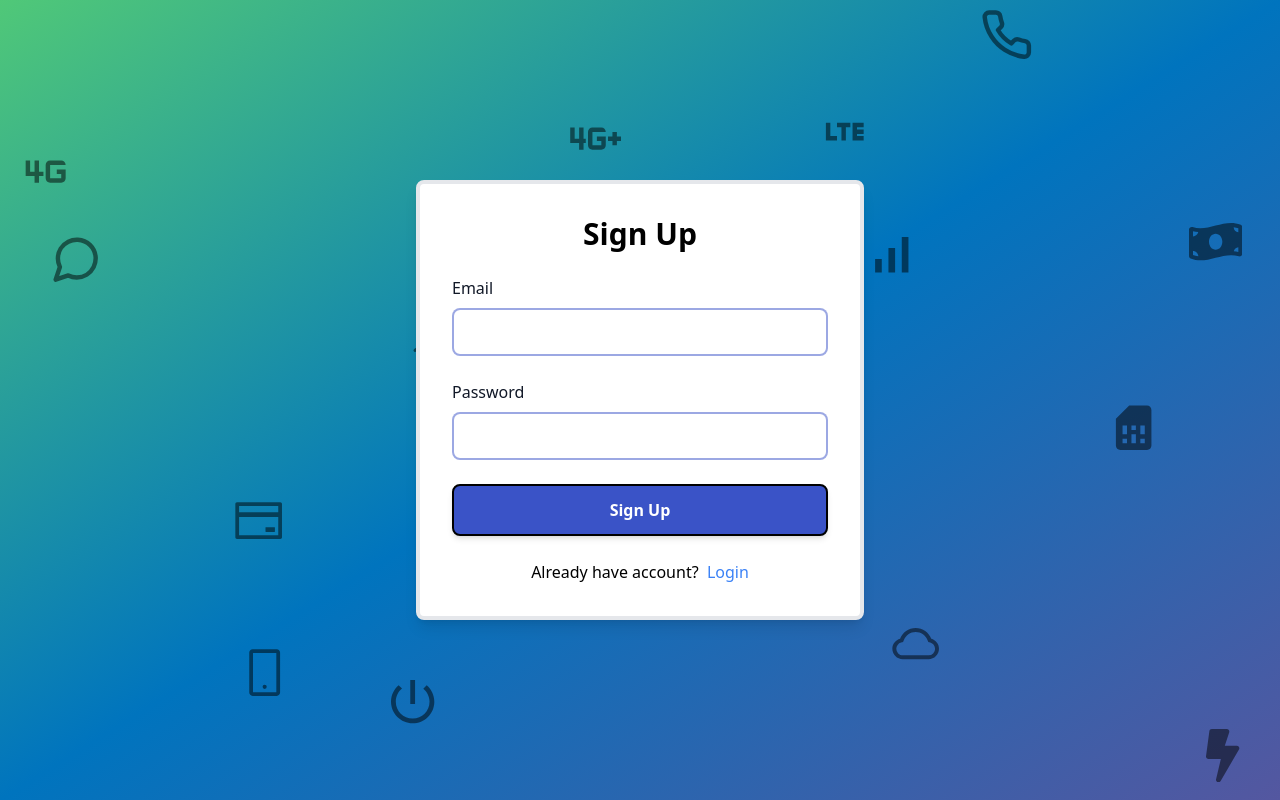
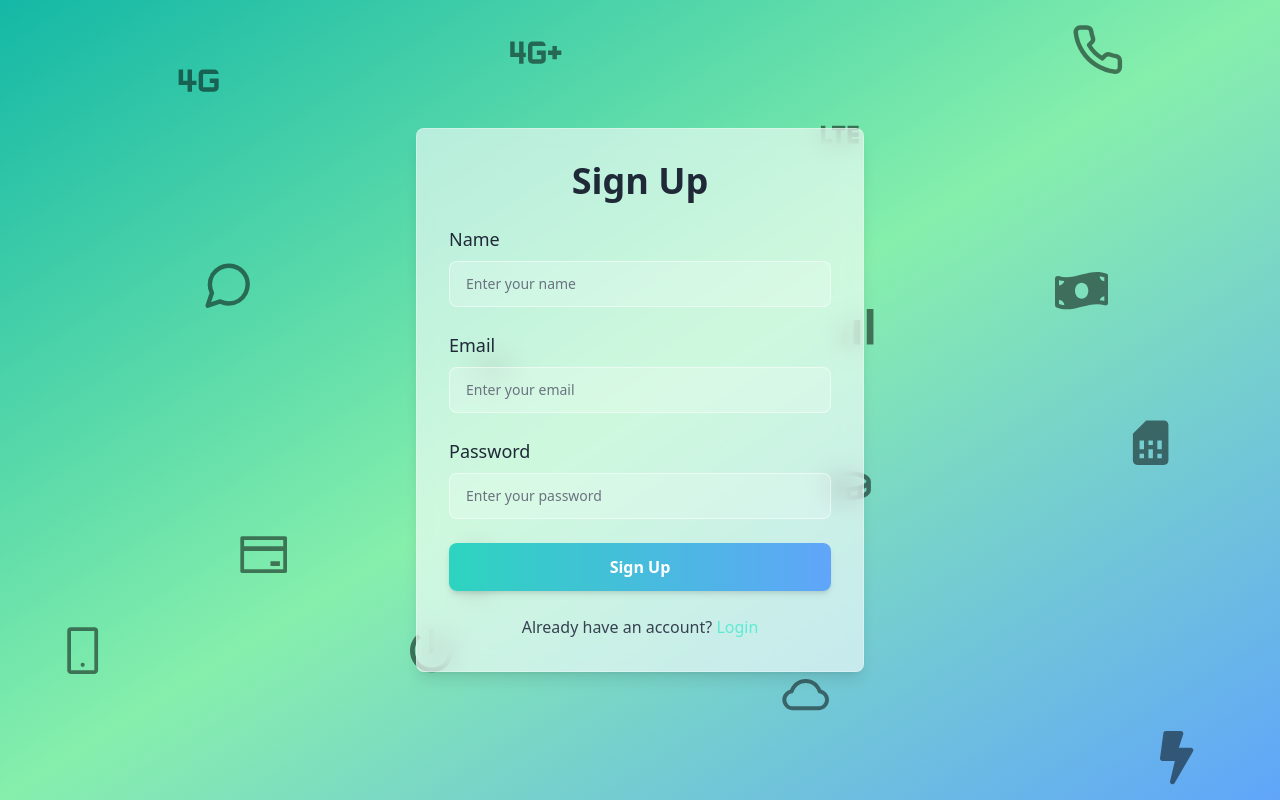
Before and after one commit to Nisarg48/Online-Mobile-Recharge-Portal, a React (Vite) app in the folder client/: page /signup in a window 1280 px wide. Built offline with nearby package versions, Linux system fonts and the light colour scheme.

Commit message:
Enhance UI of SignUp and Login Page.

```diff
--- a/client/package.json
+++ b/client/package.json
@@ -10,11 +10,10 @@
     "preview": "vite preview"
   },
   "dependencies": {
-    "lucide-react": "^0.344.0",
-
     "@tabler/icons-react": "^3.27.1",
     "clsx": "^2.1.1",
     "framer-motion": "^11.16.0",
+    "lucide-react": "^0.344.0",
     "react": "^18.3.1",
     "react-dom": "^18.3.1",
     "react-hook-form": "^7.54.1",
--- a/client/src/components/Recharge_Plan_Card.jsx
+++ b/client/src/components/Recharge_Plan_Card.jsx
@@ -1,22 +1,43 @@
 /* eslint-disable react/prop-types */
 import { useState } from 'react';
+import { FaTimes } from 'react-icons/fa';
 
-function Recharge_Plan_Card({ plan, isLoggedIn }) {
+function Recharge_Plan_Card({ plan, isLoggedIn, mobileNumber }) {
     const [showMore, setShowMore] = useState(false);
+    const [showBuyModal, setShowBuyModal] = useState(false);
 
     const toggleMore = () => {
         setShowMore(!showMore);
     };
 
+    const handleBuyClick = () => {
+        setShowBuyModal(true);
+    };
+
     return (
         <div className="bg-white shadow-xl rounded-lg p-6 m-4 w-full hover:shadow-2xl transition-shadow duration-300">
+
             <div className="flex justify-between items-center">
                 <h2 className="text-xl font-semibold text-gray-800">{plan.platform} {plan.category}</h2>
-                {isLoggedIn && <button className="bg-red-500 text-white rounded-md px-4 py-2">Buy</button>}
+                {
+                    isLoggedIn &&
+                    <button
+                        className="bg-red-500 text-white rounded-md px-4 py-2 hover:bg-red-600 transition-colors duration-200"
+                        onClick={handleBuyClick}
+                    >
+                        Buy
+                    </button>
+                }
             </div>
-            <p className="text-lg text-gray-800 mt-2"><span className="font-semibold">₹{plan.price}</span> - <span className="italic">Valid for {plan.validity} days</span></p>
+
+            <p className="text-lg text-gray-800 mt-2"><span className="font-semibold">₹{plan.price}</span> -
+            <span className="italic">Valid for {plan.validity} days</span></p>
+
             <p className="text-md text-gray-800 mt-1">Data: {plan.data.dailyLimit ? `${plan.data.dailyLimit} GB/day` : `${plan.data.totalData} GB`}</p>
-            <p className="text-md text-gray-800 mt-1">Calls: <span className="font-medium">{plan.calls}</span></p>
+
+            <p className="text-md text-gray-800 mt-1">Calls:
+            <span className="font-medium">{plan.calls}</span></p>
+
             <p className="text-md text-gray-800 mt-1">SMS: <span className="font-medium">{plan.sms}</span></p>
 
             {showMore && (
@@ -37,6 +58,60 @@ function Recharge_Plan_Card({ plan, isLoggedIn }) {
             >
                 {showMore ? "See less" : "See more"}
             </button>
+
+            {/* Buy Plan Modal */}
+            {showBuyModal && (
+                <div className="fixed inset-0 bg-gray-900 bg-opacity-50 flex items-center justify-center z-20 ">
+                    <div className="bg-white rounded-lg shadow-lg p-6 w-96">
+
+                        <button
+                            className='flex jus right-0'
+                            onClick={() => setShowBuyModal(false)}>
+                            <FaTimes />
+                        </button>
+
+                        <h2 className="text-lg font-semibold mb-4">Plan Information : </h2>
+                        <p className="mb-4"><b> Plan : </b>{plan.platform} - {plan.category}</p>
+                        <p className="mb-4"><b> Price : </b>₹{plan.price}</p>
+                        <p className="mb-4"><b> Data : </b>{plan.data.dailyLimit ? `${plan.data.dailyLimit} GB/day` : `${plan.data.totalData} GB`}</p>
+                        <p className="mb-4"><b> Calls : </b>{plan.calls}</p>
+                        <p className="mb-4"><b> SMS : </b>{plan.sms}</p>
+                        <p className="mb-4"><b> Validity : </b>{plan.validity} days</p>
+
+                        <h4 className="text-md font-medium underline">Extra Benefits:</h4>
+                        <ul className="list-disc ml-5">
+                            {plan.extraBenefits.map((benefit, index) => (
+                                <li key={index} className="mt-1">{benefit.description}</li>
+                            ))}
+                        </ul>
+                        <p>{plan.additionalDetails}</p>
+
+                        <br/>
+                        <p className="mb-4">
+                            <b> Mobile Number: </b>
+                                <input
+                                    type="text"
+                                    className="border border-gray-300 rounded-md px-2 py-1 w-full"
+                                    value={mobileNumber} />
+                        </p>
+
+                        <button
+                            className="mt-4 bg-red-500 text-white px-4 py-2 rounded-md hover:bg-red-600 transition-colors mr-4"
+                            onClick={() => setShowBuyModal(false)}
+                        >
+                            Close
+                        </button>
+
+                        <button
+                        className="mt-4 bg-green-500 text-white px-4 py-2 rounded-md
+                        hover:bg-green-600 transition-colors"
+                        onClick={() => setShowBuyModal(false)}
+                        >
+                            Buy Now
+                        </button>
+                    </div>
+                </div>
+            )}
         </div>
     );
 }
--- a/client/src/components/Sidebar.jsx
+++ b/client/src/components/Sidebar.jsx
@@ -19,7 +19,7 @@ function Sidebar({ isOpen, toggleSidebar }) {
 
     return (
         <div
-            className={`fixed top-0 left-0 h-full bg-gradient-to-b from-[#50c878] to-[#3a53c7] z-20 transition-all duration-300 ${
+            className={`fixed top-0 left-0 h-full bg-gradient-to-b from-[#50c878] to-[#3a53c7] z-10 transition-all duration-300 ${
                 isOpen ? "w-64" : "w-16"
             }`}
         >
--- a/client/src/pages/Help.jsx
+++ b/client/src/pages/Help.jsx
@@ -1,4 +1,5 @@
-import React, { useState } from 'react';
+/* eslint-disable react/prop-types */
+import { useState } from 'react';
 import {
   ArrowLeft,
   Search,
--- a/client/src/pages/Login.jsx
+++ b/client/src/pages/Login.jsx
@@ -9,71 +9,82 @@ function Login() {
     };
 
     return (
-        <div className="min-h-screen
-                        bg-gradient-to-br
-                        from-bg-bg1
-                        via-bg-bg2
-                        via-bg-bg3
-                        via-bg-bg4
-                        via-bg-bg5
-                        to-bg-bg6
-                        flex
-                        items-center
-                        justify-center
-                        px-4
-                        relative
-                        z-0">
+        <div className="min-h-screen flex items-center justify-center relative bg-gradient-to-br from-teal-500 via-green-300 to-blue-400 overflow-hidden">
 
             <div className="absolute inset-0 z-0">
                 <Icon />
             </div>
 
-            <div className="bg-white text-black rounded-lg shadow-lg max-w-md w-full p-8 border-4 z-10">
-                <h2 className="text-3xl font-semibold mb-6 text-center">Login</h2>
+            {/* Dynamic Background */}
+            <div className="absolute inset-0 -z-10">
+                <div className="absolute top-16 left-24 w-96 h-96 bg-teal-200/30 rounded-full blur-3xl animate-pulse"></div>
+                <div className="absolute bottom-16 right-24 w-80 h-80 bg-blue-200/30 rounded-full blur-3xl animate-pulse"></div>
+                <Icon className="absolute top-1/2 left-1/2 transform -translate-x-1/2 -translate-y-1/2 w-[250px] h-[250px] opacity-20 blur-md" />
+            </div>
+
+            {/* Form Container */}
+            <div className="backdrop-blur-md bg-white/60 text-black rounded-lg shadow-lg max-w-md w-full p-8 border border-white/30 z-10">
+                <h2 className="text-4xl font-bold mb-6 text-center text-gray-800">Login</h2>
                 <form onSubmit={handleSubmit(onSubmit)} className="space-y-6">
-
                     {/* Email Field */}
                     <div>
-                        <label className="block mb-2 text-md font-medium text-gray-900">Email</label>
+                        <label className="block mb-2 text-lg font-medium text-gray-800">Email</label>
                         <input
                             type="email"
                             {...register("email", {
                                 required: "Email is required",
                                 pattern: {
                                     value: /^[a-zA-Z0-9_.+-]+@[a-zA-Z0-9-]+\.[a-zA-Z0-9-.]+$/,
-                                    message: "Invalid email address"
-                                }
+                                    message: "Invalid email address",
+                                },
                             })}
-                            className="w-full px-4 py-3 text-sm rounded-lg border-2 border-bg-bg8 border-opacity-50 text-gray-800 focus:outline-none focus:ring-2 focus:ring-bg-bg7 transition-all"
+                            className="w-full px-4 py-3 text-sm rounded-lg border-[1px] border-white/50 bg-white/20 text-gray-800 placeholder-gray-500 focus:outline-none focus:ring-2 focus:ring-teal-400 transition-all"
+                            placeholder="Enter your email"
                         />
-                        {errors.email && <p className="text-red-500 text-sm mt-1">{errors.email.message}</p>}
+                        {errors.email && (
+                            <p className="text-red-500 text-sm mt-1">
+                                {errors.email.message}
+                            </p>
+                        )}
                     </div>
 
                     {/* Password Field */}
                     <div>
-                        <label className="block mb-2 text-md font-medium text-gray-900">Password</label>
+                        <label className="block mb-2 text-lg font-medium text-gray-800">Password</label>
                         <input
                             type="password"
                             {...register("password", {
                                 required: "Password is required",
-                                minLength: { value: 6, message: "Password must be at least 6 characters" }
+                                minLength: {
+                                    value: 6,
+                                    message: "Password must be at least 6 characters",
+                                },
                             })}
-                            className="w-full px-4 py-3 text-sm rounded-lg border-2 border-bg-bg8 border-opacity-50 text-gray-800 focus:outline-none focus:ring-2 focus:ring-bg-bg7 transition-all"
+                            className="w-full px-4 py-3 text-sm rounded-lg border-[1px] border-white/50 bg-white/20 text-gray-800 placeholder-gray-500 focus:outline-none focus:ring-2 focus:ring-teal-400 transition-all"
+                            placeholder="Enter your password"
                         />
-                        {errors.password && <p className="text-red-500 text-sm mt-1">{errors.password.message}</p>}
+                        {errors.password && (
+                            <p className="text-red-500 text-sm mt-1">
+                                {errors.password.message}
+                            </p>
+                        )}
                     </div>
 
+                    {/* Login Button */}
                     <button
                         type="submit"
-                        className="w-full bg-bg-bg8 text-white py-3 rounded-lg font-bold text-md border-2 border-black shadow-md hover:shadow-lg transition-all hover:bg-bg-bg7 hover:text-black"
+                        className="w-full bg-gradient-to-r from-teal-400 to-blue-400 text-white py-3 rounded-lg font-bold text-md shadow-md hover:shadow-lg transition-transform transform hover:scale-105"
                     >
                         Login
                     </button>
 
-                    <p className="flex justify-center">Don&apos;t have account? &nbsp;
-                        <Link to={"/signup"} className="text-blue-500 hover:underline">Create New Account</Link>
+                    {/* Redirect to Signup */}
+                    <p className="text-center text-gray-700 mt-4">
+                        Don&apos;t have an account?&nbsp;
+                        <Link to={"/signup"} className="text-teal-300 hover:underline">
+                            Create New Account
+                        </Link>
                     </p>
-
                 </form>
             </div>
         </div>
--- a/client/src/pages/Provider.jsx
+++ b/client/src/pages/Provider.jsx
@@ -1,4 +1,3 @@
-/* eslint-disable no-unused-vars */
 import { useState, useEffect } from "react";
 import { useParams } from "react-router-dom";
 import { useForm } from "react-hook-form";
@@ -45,9 +44,14 @@ function Provider() {
                                 type="number"
                                 placeholder="Enter Mobile Number"
                                 aria-label="Mobile Number"
-                                {...register("rechargeNumber")}
+                                {...register("rechargeNumber",
+                                    {
+                                        required: false,
+                                        pattern: /^\d{10}$/,
+                                        onChange: (e) => setMobileNumber(e.target.value)
+                                    }
+                                )}
                                 className="w-full p-4 pl-12 text-xl border rounded-md focus:outline-none focus:ring-2 focus:ring-indigo-500 shadow-sm"
-                                onChange={(e) => setMobileNumber(e.target.value)}
                             />
                         </div>
                     </form>
@@ -93,7 +97,14 @@ function Provider() {
                         <div className="space-y-4">
                             {filteredPlans.length > 0 ? (
                                 filteredPlans.map((plan) => (
-                                    <Recharge_Plan_Card key={plan.planId} plan={plan} isLoggedIn={true /* Pass the actual isLoggedIn state */} />
+                                    <Recharge_Plan_Card
+                                        key={plan.planId}
+                                        plan={plan}
+                                        isLoggedIn={true}
+                                        mobileNumber={
+                                            mobileNumber.length === 10 ? mobileNumber : null
+                                        }
+                                    />
                                 ))
                             ) : (
                                 <p>No plans available for this provider.</p>
--- a/client/src/pages/SignUp.jsx
+++ b/client/src/pages/SignUp.jsx
@@ -9,72 +9,100 @@ function SignUp() {
     };
 
     return (
-        <div className="min-h-screen
-                        bg-gradient-to-br from-bg-bg1 via-bg-bg2 via-bg-bg3 via-bg-bg4 via-bg-bg5 to-bg-bg6
-                        flex
-                        items-center
-                        justify-center
-                        px-4
-                        relative
-                        z-0">
+        <div className="min-h-screen flex items-center justify-center relative bg-gradient-to-br from-teal-500 via-green-300 to-blue-400 overflow-hidden">
 
             <div className="absolute inset-0 z-0">
                 <Icon />
             </div>
 
-            <div className="bg-white text-black rounded-lg shadow-lg max-w-md w-full p-8 border-4 z-10">
+            {/* Dynamic Background */}
+            <div className="absolute inset-0 -z-10">
+                <div className="absolute top-16 left-24 w-96 h-96 bg-teal-200/30 rounded-full blur-3xl animate-pulse"></div>
+                <div className="absolute bottom-16 right-24 w-80 h-80 bg-blue-200/30 rounded-full blur-3xl animate-pulse"></div>
+                <Icon className="absolute top-1/2 left-1/2 transform -translate-x-1/2 -translate-y-1/2 w-[250px] h-[250px] opacity-20 blur-md" />
+            </div>
 
-                <h2 className="text-3xl font-semibold mb-6 text-center">Sign Up</h2>
-
+            {/* Form Container */}
+            <div className="backdrop-blur-md bg-white/60 text-black rounded-lg shadow-lg max-w-md w-full p-8 border border-white/30 z-10">
+                <h2 className="text-4xl font-bold mb-6 text-center text-gray-800">Sign Up</h2>
                 <form onSubmit={handleSubmit(onSubmit)} className="space-y-6">
+                    {/* Name Field */}
+                    <div>
+                        <label className="block mb-2 text-lg font-medium text-gray-800">Name</label>
+                        <input
+                            type="text"
+                            {...register("name", { required: "Name is required" })}
+                            className="w-full px-4 py-3 text-sm rounded-lg border-[1px] border-white/50 bg-white/20 text-gray-800 placeholder-gray-500 focus:outline-none focus:ring-2 focus:ring-teal-400 transition-all"
+                            placeholder="Enter your name"
+                        />
+                        {errors.name && (
+                            <p className="text-red-500 text-sm mt-1">
+                                {errors.name.message}
+                            </p>
+                        )}
+                    </div>
 
                     {/* Email Field */}
                     <div>
-                        <label className="block mb-2 text-md font-medium text-gray-900">Email</label>
+                        <label className="block mb-2 text-lg font-medium text-gray-800">Email</label>
                         <input
                             type="email"
                             {...register("email", {
                                 required: "Email is required",
                                 pattern: {
                                     value: /^[a-zA-Z0-9_.+-]+@[a-zA-Z0-9-]+\.[a-zA-Z0-9-.]+$/,
-                                    message: "Invalid email address"
-                                }
+                                    message: "Invalid email address",
+                                },
                             })}
-                            className="w-full px-4 py-3 text-sm rounded-lg border-2 border-bg-bg8 border-opacity-50 text-gray-800 focus:outline-none focus:ring-2 focus:ring-bg-bg7 transition-all"
+                            className="w-full px-4 py-3 text-sm rounded-lg border-[1px] border-white/50 bg-white/20 text-gray-800 placeholder-gray-500 focus:outline-none focus:ring-2 focus:ring-teal-400 transition-all"
+                            placeholder="Enter your email"
                         />
-                        {errors.email && <p className="text-red-500 text-sm mt-1">{errors.email.message}</p>}
+                        {errors.email && (
+                            <p className="text-red-500 text-sm mt-1">
+                                {errors.email.message}
+                            </p>
+                        )}
                     </div>
 
                     {/* Password Field */}
                     <div>
-                        <label className="block mb-2 text-md font-medium text-gray-900">Password</label>
+                        <label className="block mb-2 text-lg font-medium text-gray-800">Password</label>
                         <input
                             type="password"
                             {...register("password", {
                                 required: "Password is required",
-                                minLength: { value: 6, message: "Password must be at least 6 characters" }
+                                minLength: {
+                                    value: 6,
+                                    message: "Password must be at least 6 characters",
+                                },
                             })}
-                            className="w-full px-4 py-3 text-sm rounded-lg border-2 border-bg-bg8 border-opacity-50 text-gray-800 focus:outline-none focus:ring-2 focus:ring-bg-bg7 transition-all"
+                            className="w-full px-4 py-3 text-sm rounded-lg border-[1px] border-white/50 bg-white/20 text-gray-800 placeholder-gray-500 focus:outline-none focus:ring-2 focus:ring-teal-400 transition-all"
+                            placeholder="Enter your password"
                         />
-                        {errors.password && <p className="text-red-500 text-sm mt-1">{errors.password.message}</p>}
+                        {errors.password && (
+                            <p className="text-red-500 text-sm mt-1">
+                                {errors.password.message}
+                            </p>
+                        )}
                     </div>
 
+                    {/* Sign Up Button */}
                     <button
                         type="submit"
-                        className="w-full bg-bg-bg8 text-white py-3 rounded-lg font-bold text-md border-2 border-black shadow-md hover:shadow-lg transition-all hover:bg-bg-bg7 hover:text-black"
+                        className="w-full bg-gradient-to-r from-teal-400 to-blue-400 text-white py-3 rounded-lg font-bold text-md shadow-md hover:shadow-lg transition-transform transform hover:scale-105"
                     >
                         Sign Up
                     </button>
 
-                    <p className="flex justify-center">Already have account? &nbsp;
-                        <Link to={"/login"} className="text-blue-500 hover:underline">Login</Link>
+                    {/* Redirect to Login */}
+                    <p className="text-center text-gray-700 mt-4">
+                        Already have an account?&nbsp;
+                        <Link to={"/login"} className="text-teal-300 hover:underline">
+                            Login
+                        </Link>
                     </p>
-
-
                 </form>
-
             </div>
-
         </div>
     );
 }
```
Also changed, not shown: 1 other file (tests, documents, lock files or other folders).
